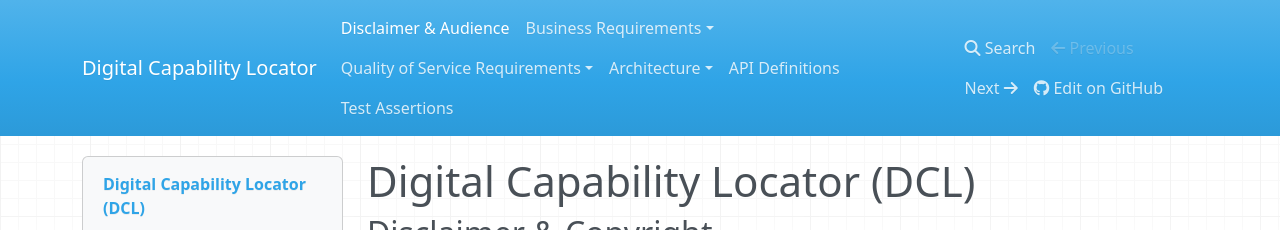
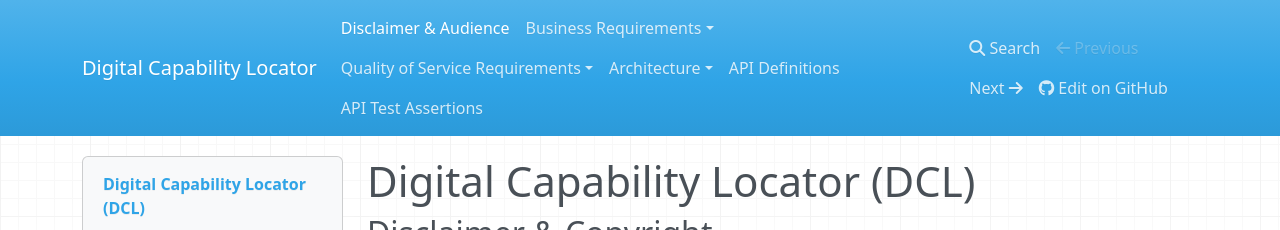
Before and after one commit to Digital-Business-Council/Digital-Capability-Locator, an MkDocs documentation site: the page built from docs/index.md, in a window 1280 px wide. Shown: the top 230 px of the page. Built offline with MkDocs 1.6.1, drawn with Linux system fonts in a browser that asks for light colours; nearby versions of some CDN libraries; old or Windows-style settings are respelled for this version of MkDocs.

Commit message:
Update mkdocs.yml

```diff
--- a/mkdocs.yml
+++ b/mkdocs.yml
@@ -13,5 +13,5 @@ pages:
     - Architecture:
         - 'Arch 1': 'Architecture/Introduction.md'
     - 'API Definitions': 'API Definitions/Introduction.md'
-    - 'Test Assertions': 'Test Assertions/Introduction.md'
+    - 'API Test Assertions': 'API Test Assertions/Introduction.md'
 theme: mkdocs
```
